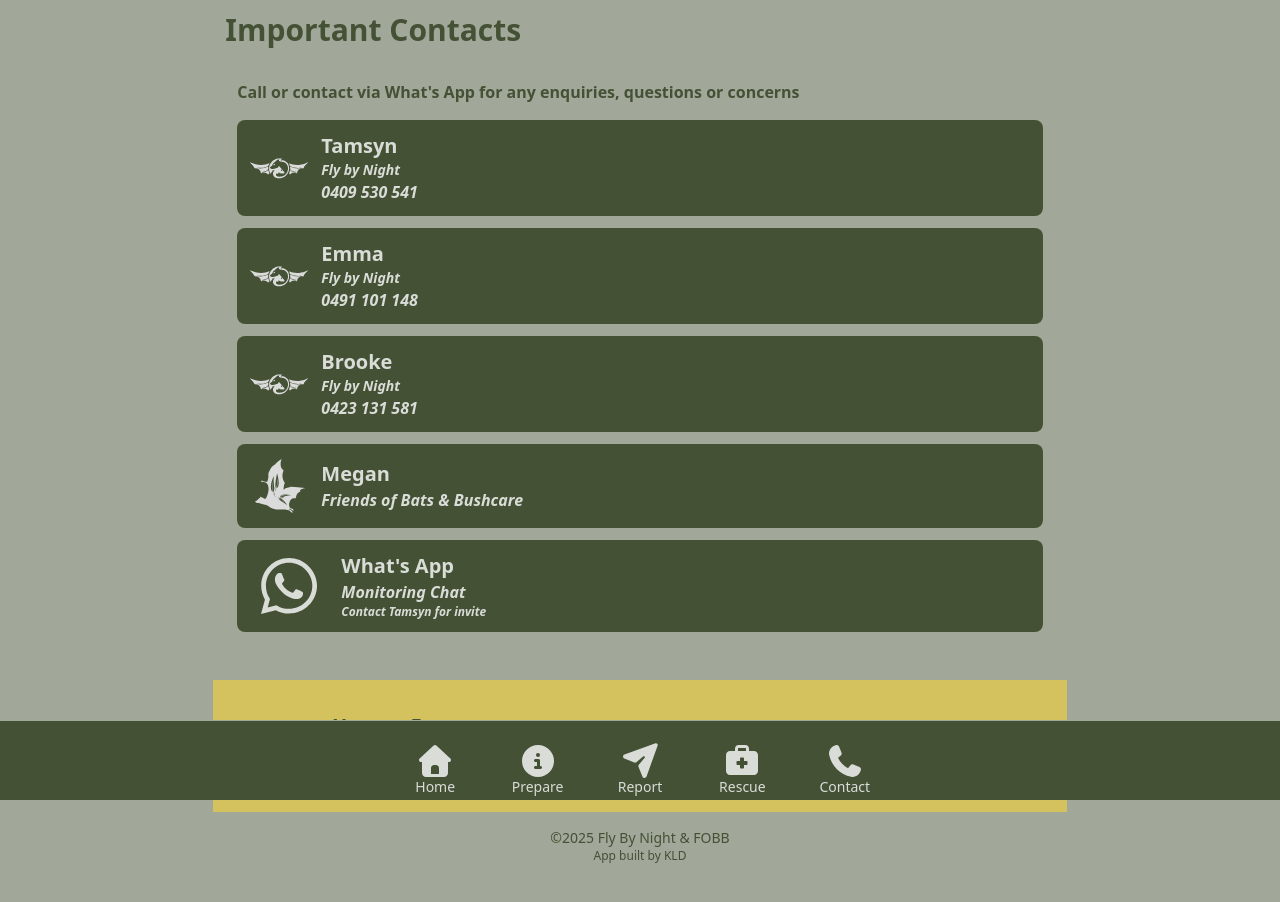
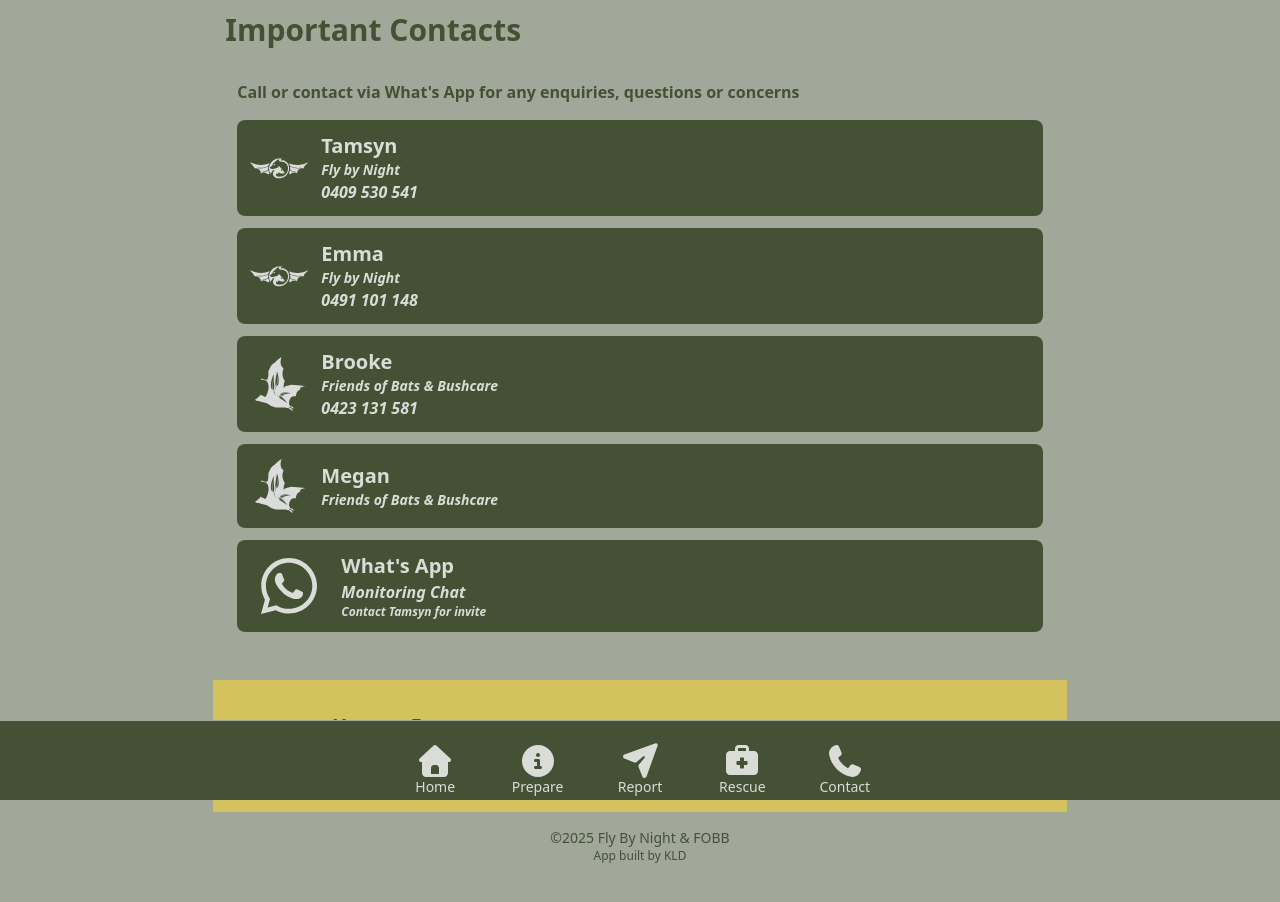
Before and after one commit to batsvictoria/batsvictoria.github.io, a Next.js app: page /contact in a window 1280 px wide. Shown: the top 902 px of the page. Built offline with nearby package versions, Linux system fonts and the light colour scheme.

Commit message:
contact logo update

```diff
--- a/app/contact/page.tsx
+++ b/app/contact/page.tsx
@@ -33,13 +33,16 @@ export default function Page() {
               <li className="text-md">0491 101 148</li>
 
               </a></ContactItem>
-          <ContactItem name="Brooke" url="#" icon="/images/bat_logo-02.svg" >
-               <a href="tel:0419170286">
-              <p className="italic text-sm "> Fly by Night</p>
+          <ContactItem name="Brooke" url="#" icon="/images/bat_logo-01.svg" >
+               <a href="tel:0423131581">
+              <p className="italic text-sm ">Friends of Bats & Bushcare</p>
               <li className="text-md">0423 131 581</li>
 
               </a></ContactItem>
-          <ContactItem name="Megan" url="#" icon="/images/bat_logo-01.svg">Friends of Bats & Bushcare</ContactItem>
+          <ContactItem name="Megan" url="#" icon="/images/bat_logo-01.svg">
+          <p className="italic text-sm ">Friends of Bats & Bushcare</p>
+
+          </ContactItem>
 
           {/*
           <li>
```
